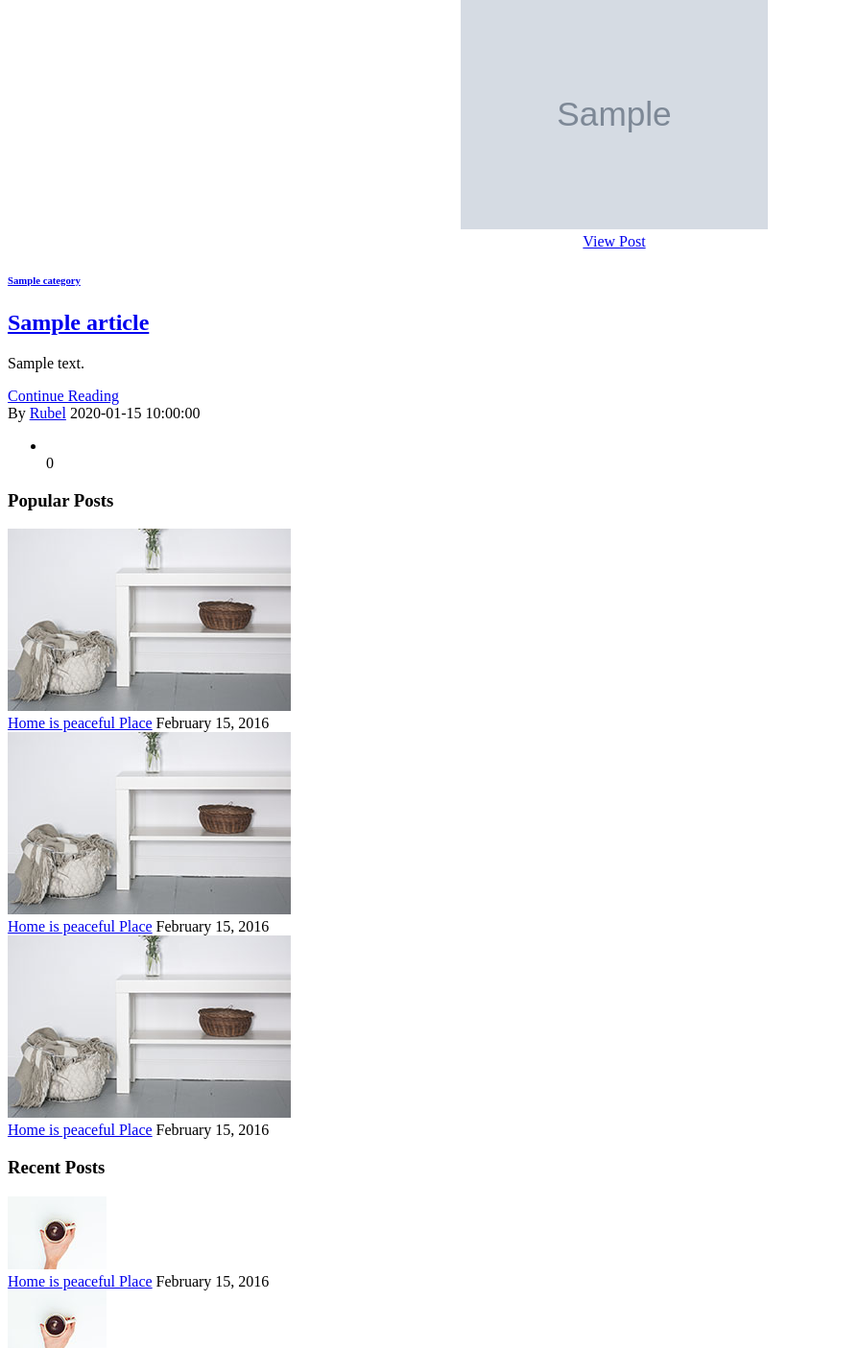
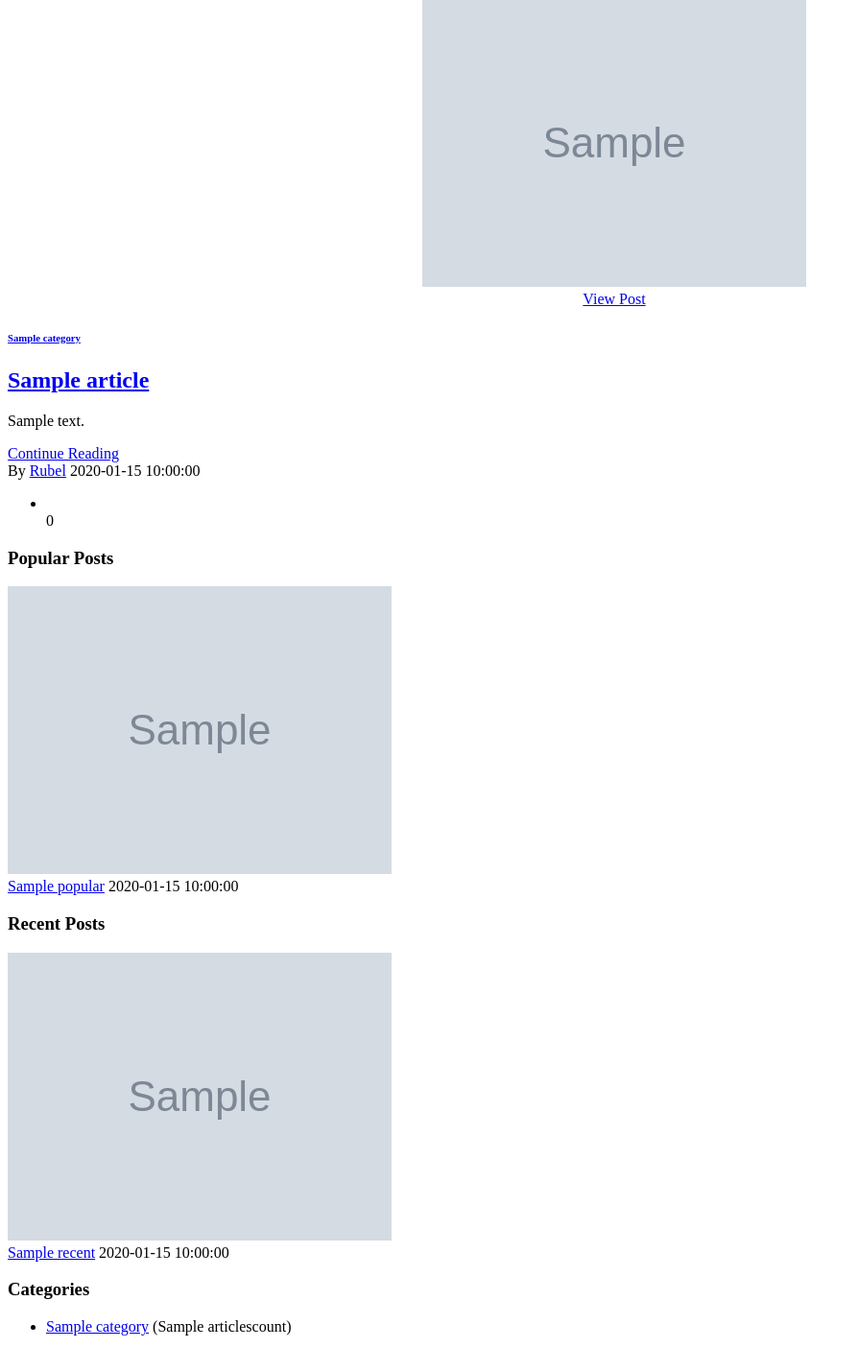
Before and after one commit to vasky0712/yii2-blog, a Yii app: template views/site/index.php in a window 1280 px wide. Shown: the part 417-1822 px from the top of the page at 96% size, without its empty margins (0-895 px from the left). Run offline with PHP 8.4 and a stand-in for Yii, Linux system fonts and the light colour scheme; the template is opened without the code that fills it: most values are stand-ins (such as "Sample title", 1, 10 or a date in 2020); grey boxes marked "Sample" are stand-in pictures; data that the repository does not hold is empty; some libraries are stand-ins or nearby versions.

Commit message:
Заменил статические данные на главной страницы, данными из БД

```diff
--- a/views/site/index.php
+++ b/views/site/index.php
@@ -12,7 +12,7 @@ use yii\widgets\LinkPager;
                     <div class="post-thumb" style="text-align: center;">
                         <a href="blog.html"><img src="<?= $article->getImage(); ?>" style="max-height:400px
                         margin-top: 20px;
-                        width: 320px;" alt=""></a>
+                        max-width: 720px;" alt=""></a>
 
                         <a href="blog.html" class="post-thumb-overlay text-center">
                             <div class="text-uppercase text-center">View Post</div>
@@ -56,138 +56,52 @@ use yii\widgets\LinkPager;
 
                     <aside class="widget">
                         <h3 class="widget-title text-uppercase text-center">Popular Posts</h3>
-
+                    <?php foreach($popular as $article):?>
                         <div class="popular-post">
 
 
-                            <a href="#" class="popular-img"><img src="/assets/images/p1.jpg" alt="">
+                            <a href="#" class="popular-img"><img src="<?= $article->getImage(); ?>" alt="">
 
                                 <div class="p-overlay"></div>
                             </a>
 
                             <div class="p-content">
-                                <a href="#" class="text-uppercase">Home is peaceful Place</a>
-                                <span class="p-date">February 15, 2016</span>
+                                <a href="#" class="text-uppercase"><?= $article->title; ?></a>
+                                <span class="p-date"><?= $article->getDate(); ?></span>
 
                             </div>
                         </div>
-                        <div class="popular-post">
-
-                            <a href="#" class="popular-img"><img src="/assets/images/p1.jpg" alt="">
-
-                                <div class="p-overlay"></div>
-                            </a>
-
-                            <div class="p-content">
-                                <a href="#" class="text-uppercase">Home is peaceful Place</a>
-                                <span class="p-date">February 15, 2016</span>
-                            </div>
-                        </div>
-                        <div class="popular-post">
-
-
-                            <a href="#" class="popular-img"><img src="/assets/images/p1.jpg" alt="">
-
-                                <div class="p-overlay"></div>
-                            </a>
-
-                            <div class="p-content">
-                                <a href="#" class="text-uppercase">Home is peaceful Place</a>
-                                <span class="p-date">February 15, 2016</span>
-                            </div>
-                        </div>
+                    <?php endforeach;?>
                     </aside>
                     <aside class="widget pos-padding">
                         <h3 class="widget-title text-uppercase text-center">Recent Posts</h3>
-
+                    <?php foreach($recent as $article): ?>
                         <div class="thumb-latest-posts">
 
 
                             <div class="media">
                                 <div class="media-left">
-                                    <a href="#" class="popular-img"><img src="/assets/images/r-p.jpg" alt="">
+                                    <a href="#" class="popular-img"><img src="<?= $article->getImage(); ?>" alt="">
                                         <div class="p-overlay"></div>
                                     </a>
                                 </div>
                                 <div class="p-content">
-                                    <a href="#" class="text-uppercase">Home is peaceful Place</a>
-                                    <span class="p-date">February 15, 2016</span>
+                                    <a href="#" class="text-uppercase"><?= $article->title; ?></a>
+                                    <span class="p-date"><?= $article->getDate(); ?></span>
                                 </div>
                             </div>
                         </div>
-                        <div class="thumb-latest-posts">
-
-
-                            <div class="media">
-                                <div class="media-left">
-                                    <a href="#" class="popular-img"><img src="/assets/images/r-p.jpg" alt="">
-                                        <div class="p-overlay"></div>
-                                    </a>
-                                </div>
-                                <div class="p-content">
-                                    <a href="#" class="text-uppercase">Home is peaceful Place</a>
-                                    <span class="p-date">February 15, 2016</span>
-                                </div>
-                            </div>
-                        </div>
-                        <div class="thumb-latest-posts">
-
-
-                            <div class="media">
-                                <div class="media-left">
-                                    <a href="#" class="popular-img"><img src="/assets/images/r-p.jpg" alt="">
-                                        <div class="p-overlay"></div>
-                                    </a>
-                                </div>
-                                <div class="p-content">
-                                    <a href="#" class="text-uppercase">Home is peaceful Place</a>
-                                    <span class="p-date">February 15, 2016</span>
-                                </div>
-                            </div>
-                        </div>
-                        <div class="thumb-latest-posts">
-
-
-                            <div class="media">
-                                <div class="media-left">
-                                    <a href="#" class="popular-img"><img src="/assets/images/r-p.jpg" alt="">
-                                        <div class="p-overlay"></div>
-                                    </a>
-                                </div>
-                                <div class="p-content">
-                                    <a href="#" class="text-uppercase">Home is peaceful Place</a>
-                                    <span class="p-date">February 15, 2016</span>
-                                </div>
-                            </div>
-                        </div>
+                    <?php endforeach;?>
                     </aside>
                     <aside class="widget border pos-padding">
                         <h3 class="widget-title text-uppercase text-center">Categories</h3>
                         <ul>
+                            <?php foreach($categories as $category):?>
                             <li>
-                                <a href="#">Food & Drinks</a>
-                                <span class="post-count pull-right"> (2)</span>
+                                <a href="#"><?= $category->title; ?></a>
+                                <span class="post-count pull-right"> (<?= $category->getArticlescount(); ?>)</span>
                             </li>
-                            <li>
-                                <a href="#">Travel</a>
-                                <span class="post-count pull-right"> (2)</span>
-                            </li>
-                            <li>
-                                <a href="#">Business</a>
-                                <span class="post-count pull-right"> (2)</span>
-                            </li>
-                            <li>
-                                <a href="#">Story</a>
-                                <span class="post-count pull-right"> (2)</span>
-                            </li>
-                            <li>
-                                <a href="#">DIY & Tips</a>
-                                <span class="post-count pull-right"> (2)</span>
-                            </li>
-                            <li>
-                                <a href="#">Lifestyle</a>
-                                <span class="post-count pull-right"> (2)</span>
-                            </li>
+                            <?php endforeach;?>
                         </ul>
                     </aside>
                 </div>
```
Also changed, not shown: controllers/SiteController.php (+14 -8 lines), models/Article.php (+33 -1 lines), models/Category.php (+10 -0 lines).
